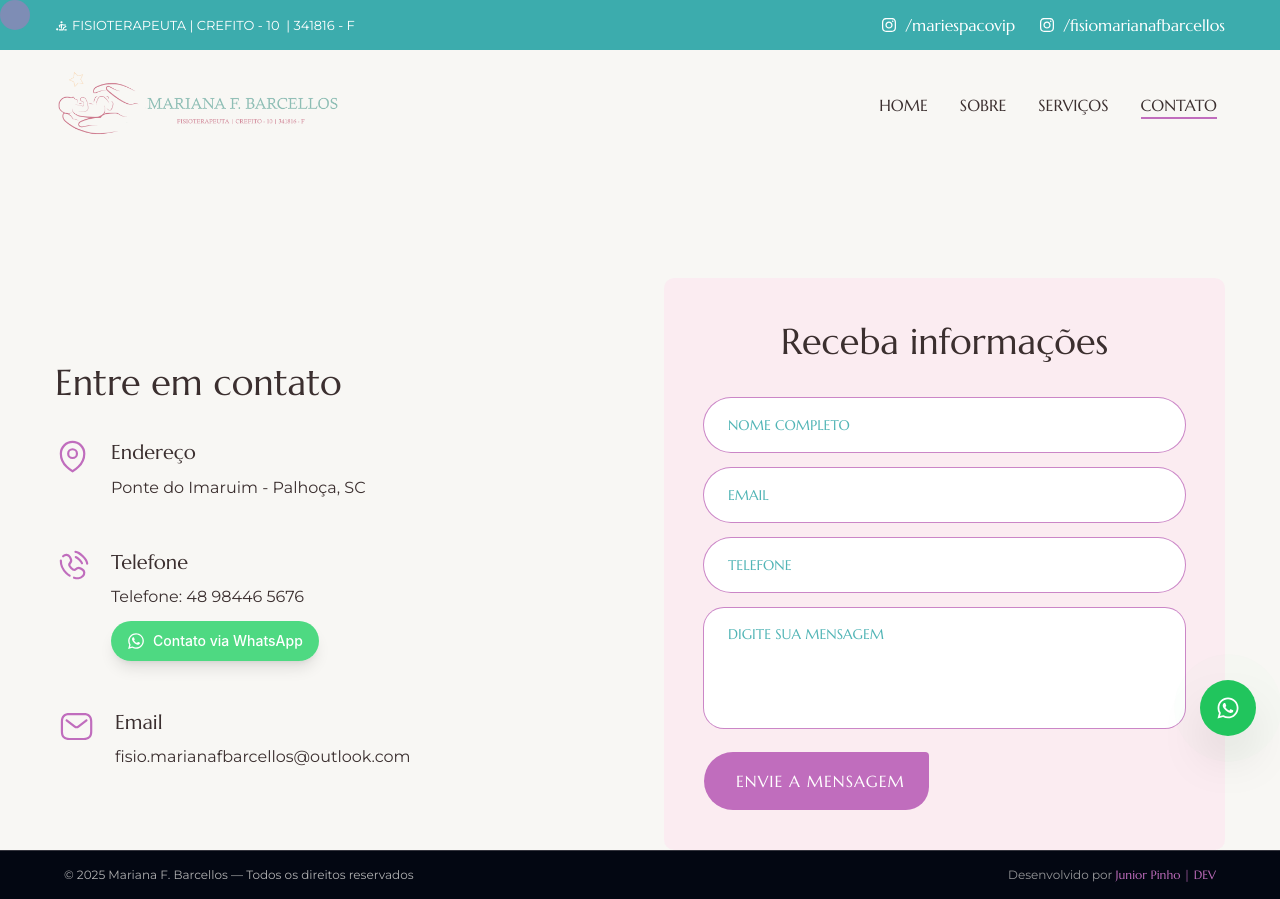
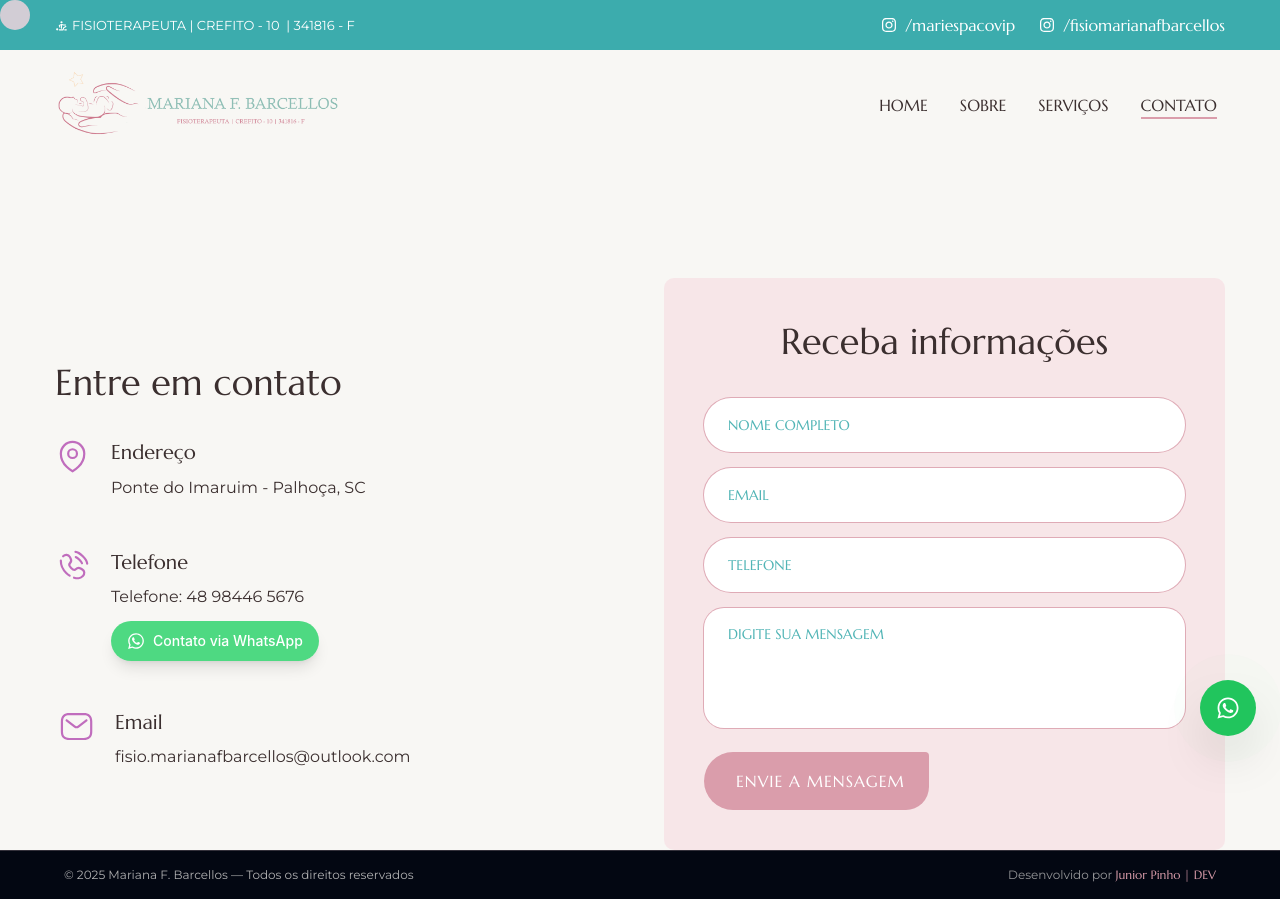
Before and after one commit to juniorpinhodev/mariana_barcellos, a Next.js app: page /contato in a window 1280 px wide. Built offline with nearby package versions, Linux system fonts and the light colour scheme.

Commit message:
feat: 🎸 Ajusta a cores

```diff
--- a/app/contato/page.jsx
+++ b/app/contato/page.jsx
@@ -116,7 +116,7 @@ const contato = () => {
               transition: { delay: 2.4, duration: 0.8, ease: "easeInOut" }
             }}
             className="flex-1">
-            <div className="bg-secondary-100/70 w-full max-w-[580px] gap-4 p-10 mx-auto xl:mx-0 rounded-[10px]"
+            <div className="bg-secondary-100 w-full max-w-[580px] gap-4 p-10 mx-auto xl:mx-0 rounded-[10px]"
             >
               <h3 className="h3 mb-8 text-center">Receba informações</h3>
               <Form />
--- a/components/CursorContext.jsx
+++ b/components/CursorContext.jsx
@@ -8,7 +8,7 @@ export const CursorContext = createContext();
 
 //Criar o provedor do contexto
 const CursorProvider = ({ children }) => {
-    const [cursor, setCursor] = useState({ size: 30, background: "#c06dbd80" });
+    const [cursor, setCursor] = useState({ size: 30, background: "#f8d6decc" });
     const [isHovering, setIsHovering] = useState(false);
     const smallViewportIsActive = useMediaQuery({ query: "(max-width: 1200px)" });
 
@@ -34,12 +34,12 @@ const CursorProvider = ({ children }) => {
     }, [cursor]);
 
     const mouseEnterHandler = () => {
-        setCursor({ size: 90, background: "#c06dbd80" });
+        setCursor({ size: 90, background: "#f8d6decc" });
         setIsHovering(true);
     };
 
     const mouseLeaveHandler = () => {
-        setCursor({ size: 30, background: "#c06dbd80" });
+        setCursor({ size: 30, background: "#f8d6decc" });
         setIsHovering(false);
     }
 
@@ -54,7 +54,7 @@ const CursorProvider = ({ children }) => {
                         width: cursor.size,
                         height: cursor.size,
                         backgroundColor: cursor.background,
-                        mixBlendMode: isHovering ? "hard-light" : "normal",
+                        mixBlendMode: isHovering ? "multiply" : "normal",
                         transition: "width 0.2s ease-in-out, height 0.2s ease-in-out",
                     }}
                 />
--- a/tailwind.config.mjs
+++ b/tailwind.config.mjs
@@ -10,18 +10,16 @@ module.exports = {
     extend: {
       colors: {
         primary: {
-          DEFAULT: "#3cacadE5",
-          100 : '#3b2f2f'
+          DEFAULT: "#3cacadE5", //verde COM Opacidade
+          100 : '#3b2f2f' //fonts
         },
         secondary: {
-          DEFAULT: "#f8f7f4", //ok
-          100: "#fce8f1", //Barra posts instagram
-          200: "#fddffb", //Artes Instagram
-          300: "#bf7083" //Logo
+          DEFAULT: "#f8f7f4", // Branco UI/UX
+          100: "#f8d6de80", // Mari via canva
         },
         accent: {
-          DEFAULT: "#c06dbd", //ok
-          100: "#3cacad", //ok
+          DEFAULT: "#da9dab", // Mari via canva
+          100: "#3cacad", // Verde
         },
       },
       fontFamily: {
```
